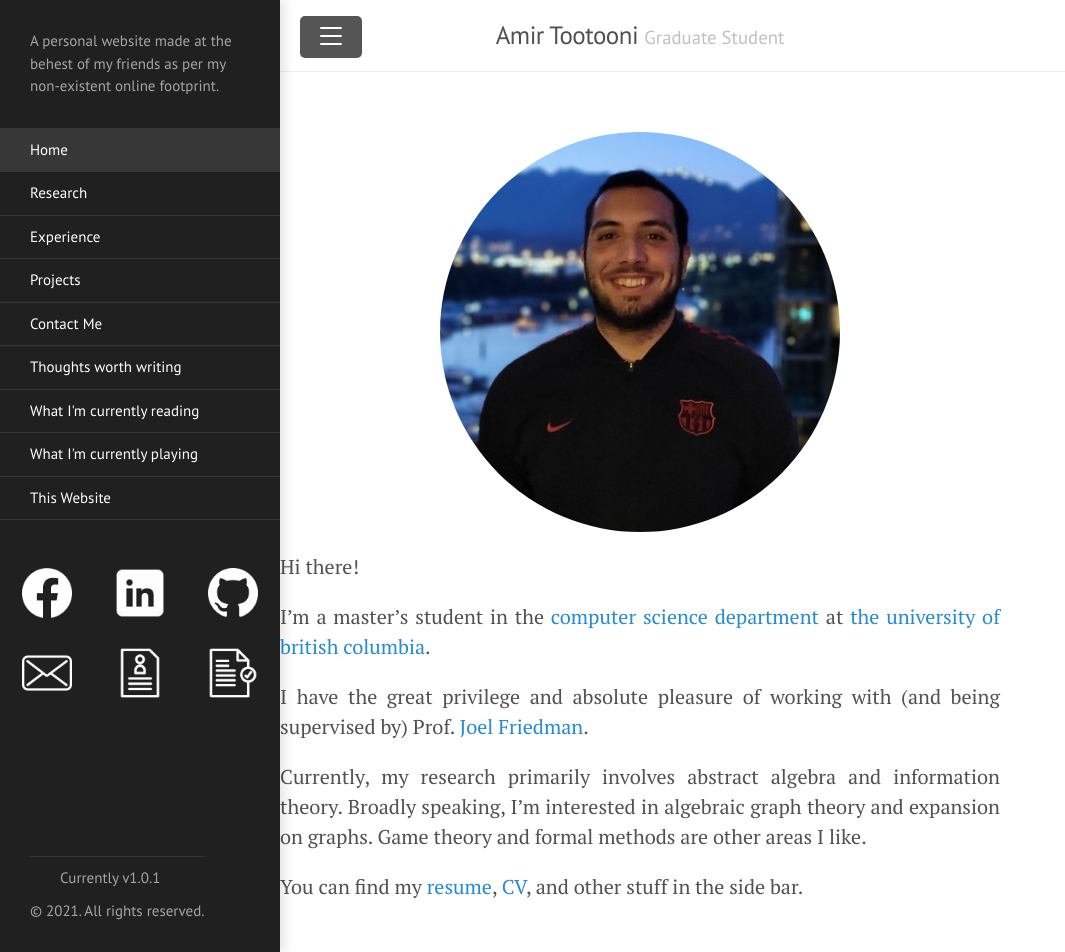
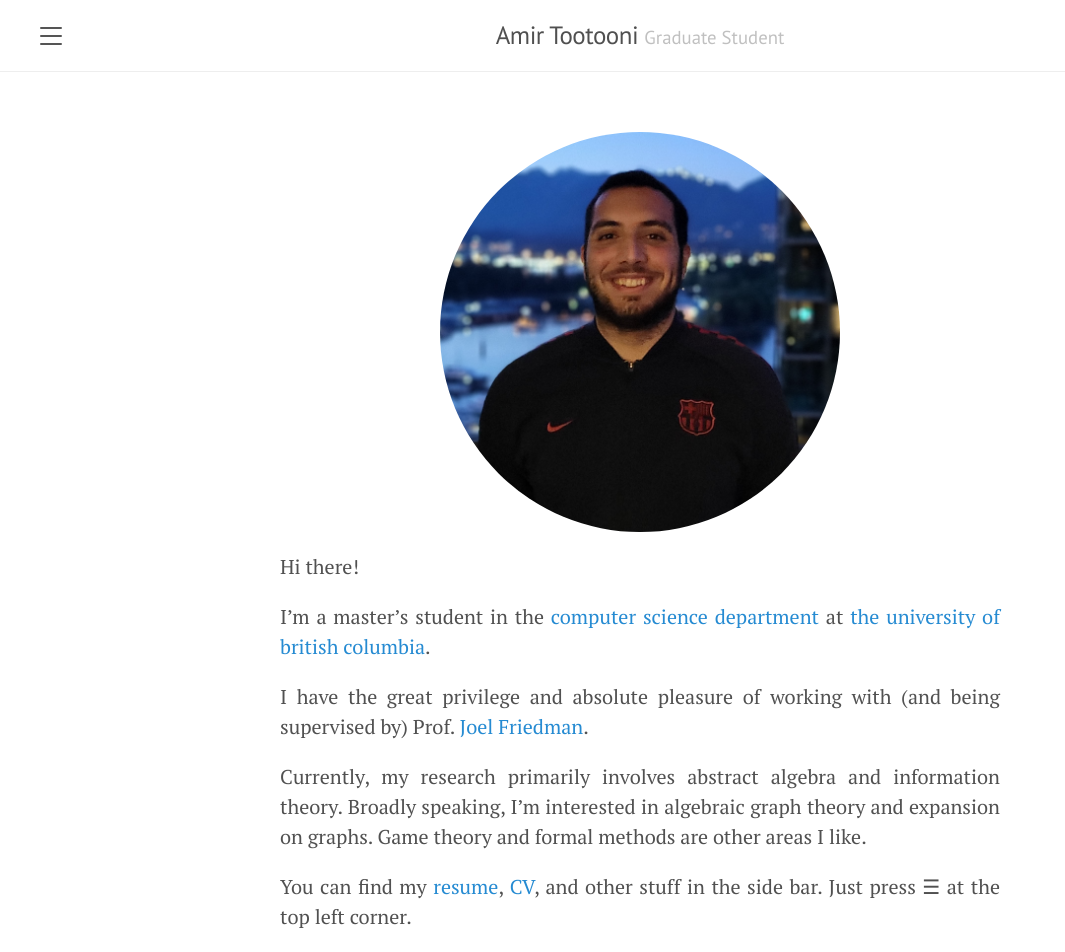
Before and after one commit to amirtootooni/amirtootooni.github.io, a Jekyll site: the page built from index.md, in a window 1280 px wide and 952 px high. Shown: the whole window, without its empty margins (0-1065 px from the left). Built offline with Jekyll 4.4.1, drawn with Linux system fonts in a browser that asks for light colours.

Commit message:
fixed problem with sidebar thta showed up on mobile browser

```diff
--- a/_includes/sidebar.html
+++ b/_includes/sidebar.html
@@ -1,6 +1,6 @@
 <!-- Target for toggling the sidebar `.sidebar-checkbox` is for regular
      styles, `#sidebar-checkbox` for behavior. -->
-<input type="checkbox" class="sidebar-checkbox" id="sidebar-checkbox" checked>
+<input type="checkbox" class="sidebar-checkbox" id="sidebar-checkbox">
 
 
 <!-- Toggleable sidebar -->
--- a/index.md
+++ b/index.md
@@ -13,4 +13,4 @@ I have the great privilege and absolute pleasure of working with (and being supe
 
 Currently, my research primarily involves abstract algebra and information theory. Broadly speaking, I'm interested in algebraic graph theory and expansion on graphs. Game theory and formal methods are other areas I like.
 
-You can find my [resume](/public/PDFs/resume.pdf), [CV](public/PDFs/CV.pdf), and other stuff in the side bar.
+You can find my [resume](/public/PDFs/resume.pdf), [CV](public/PDFs/CV.pdf), and other stuff in the side bar. Just press &#9776; at the top left corner.
```
